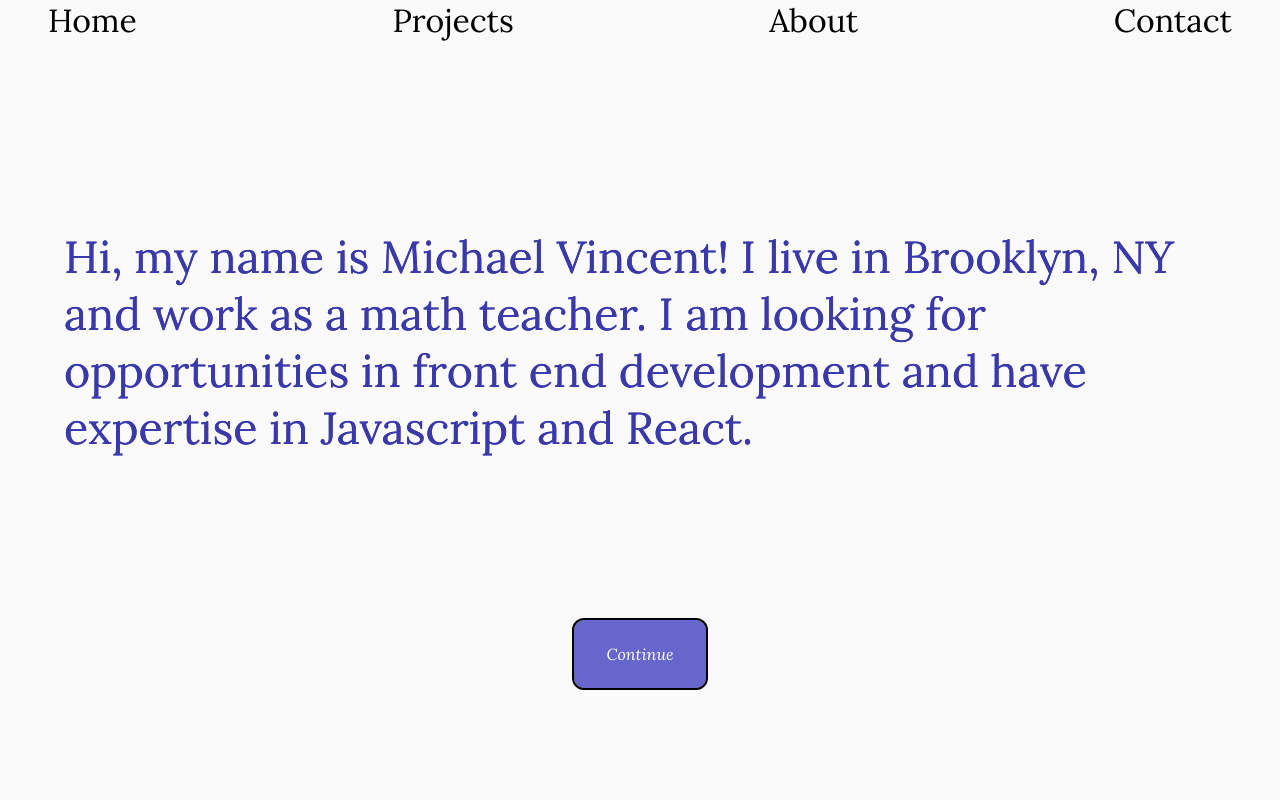
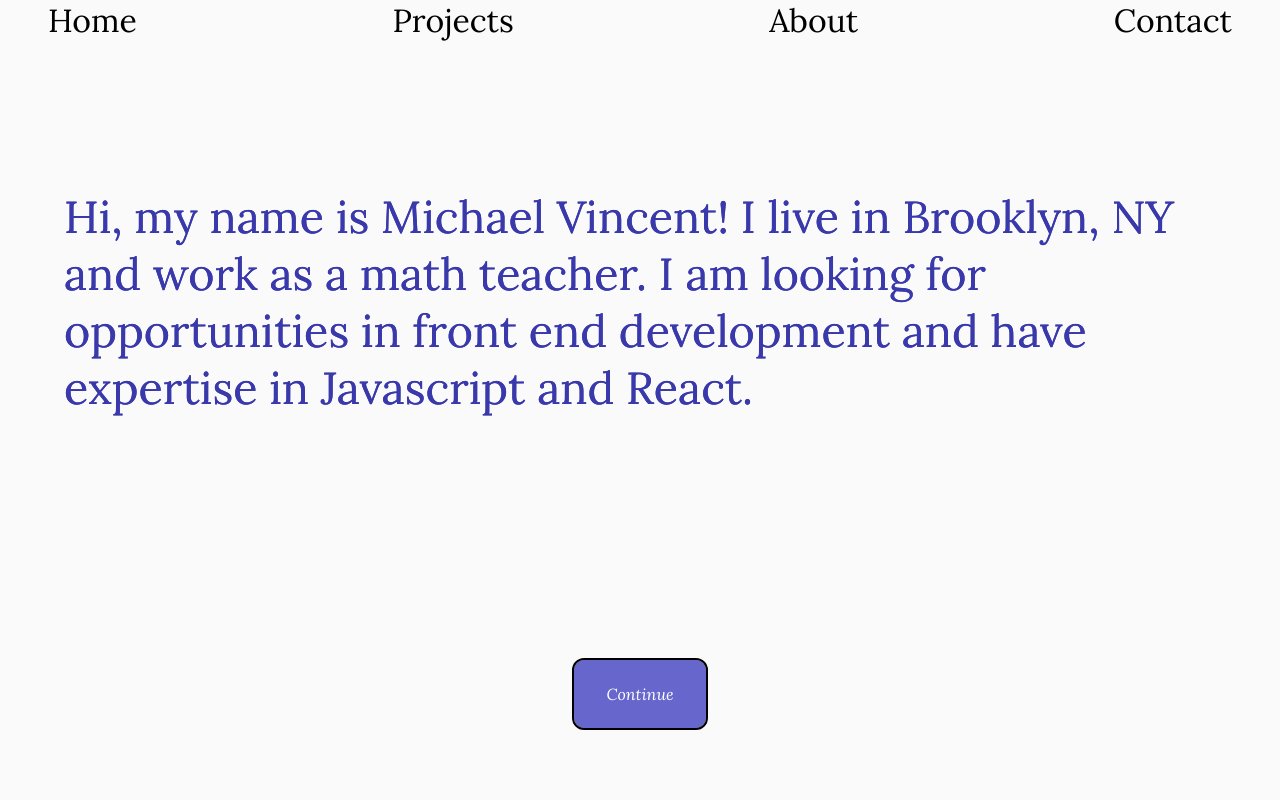
Before and after one commit to mvincent121212/dev-portfolio, a React (Create React App) app: page /About in a window 1280 px wide. Shown: the top 800 px of the page. Built offline with nearby package versions, Linux system fonts and the light colour scheme.

Commit message:
fixed margin

```diff
--- a/src/styles/about.css
+++ b/src/styles/about.css
@@ -240,6 +240,6 @@
     }
 
     .screen-one > p + a {
-        margin-top: -10rem;
+        margin-top: 0rem;
     }
 }
```
